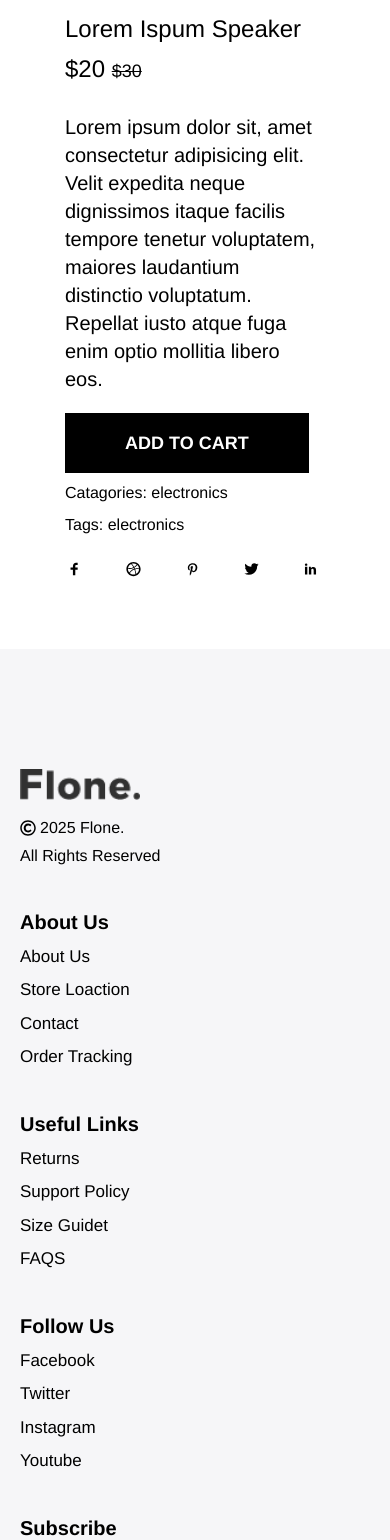
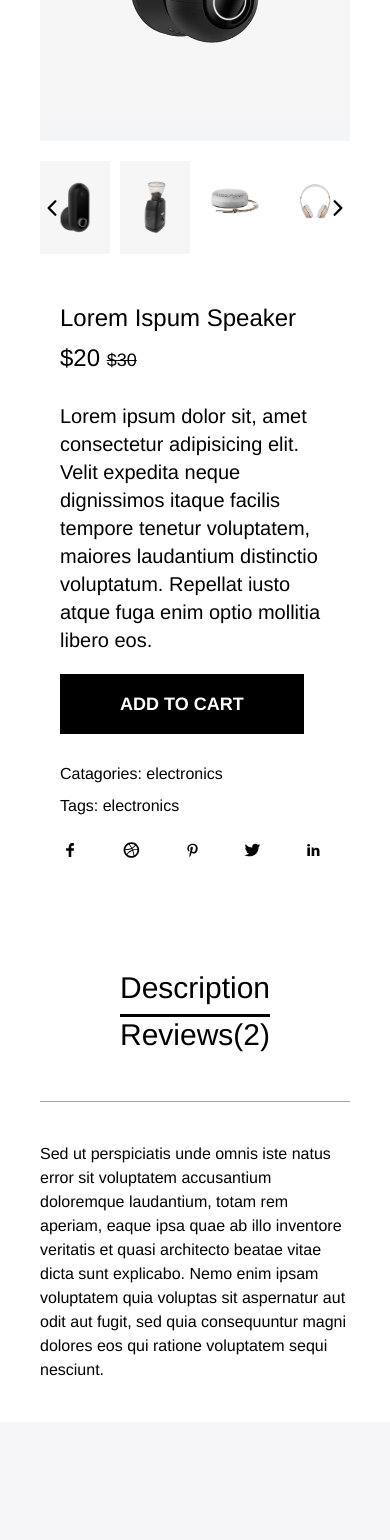
Before and after one commit to Irfan-alyy/Ecommerce-Store, a React (Vite) app: page /product/1 in a window 390 px wide. Shown: the part 432-1972 px from the top of the page. Built offline with nearby package versions, Linux system fonts and the light colour scheme; a web font is replaced by a local one.

Commit message:
Product page completed, includes product, description and review section

```diff
--- a/src/components/Product/Product.jsx
+++ b/src/components/Product/Product.jsx
@@ -7,12 +7,24 @@ import image4 from "../../assets/product2.jpg";
 
 import { IoIosArrowBack } from "react-icons/io";
 import { IoIosArrowForward } from "react-icons/io";
+import { CiStar } from "react-icons/ci";
+import { FaStar } from "react-icons/fa";
 import BasicButton from "../../ui/components/Button";
-import { TiSocialDribbble, TiSocialFacebook, TiSocialLinkedin, TiSocialPinterest, TiSocialTwitter } from "react-icons/ti";
+import {motion, AnimatePresence} from "framer-motion"
+import {
+  TiSocialDribbble,
+  TiSocialFacebook,
+  TiSocialLinkedin,
+  TiSocialPinterest,
+  TiSocialTwitter,
+} from "react-icons/ti";
+import { borderBottom } from "@mui/system";
+import RatingForm from "./RatingForm";
 
 const Product = () => {
   const [startIndex, setStartIndex] = useState(0);
-  const [currentPic, setCurrentPic] = useState(0);
+  const [currentPic, setCurrentPic] = useState(image1);
+  const [isDescriptionVisible, setDescriptionVisble] = useState(true);
   const images = [image1, image2, image3, image4];
   const visibleCount = 4;
 
@@ -39,35 +51,41 @@ const Product = () => {
   };
 
   return (
-    <div className="flex  items-center justify-center px-40">
+    <div className="px-10 sm:px-20 md:px-30 xl:px-40">
       <div className="justify-center h-auto bg-white rounded-xl py-10 lg:py-25  ">
-        <div className="flex flex-col md:flex-row  py-5 lg:py-10 gap-15">
-          <div className=" flex md:flex-col ">
-            <div className=" relative flex w-full h-auto bg-[rgb(246,246,246)] items-center justify-center">
-              <img src={image1} alt="" className="w-full " />
-              <p className=" absolute top-5 left-5 bg-[rgb(250,107,255)] px-2 rounded text-sm">-30%</p>
+        <div className="flex flex-col lg:flex-row  py-5 lg:py-10 gap-5 md:gap-10 lg:gap-15">
+          <div className=" flex flex-col ">
+            <div className=" relative flex w-full h-auto  bg-[rgb(246,246,246)] items-center justify-center">
+              <img
+                src={currentPic}
+                alt="product"
+                className=" w-full md:w-1/2"
+              />
+              <p className=" absolute top-5 left-5 bg-[rgb(250,107,255)] px-2 rounded text-sm">
+                -30%
+              </p>
             </div>
 
             <div className="relative w-full max-w-3xl mx-auto overflow-hidden group">
               <IoIosArrowBack
                 onClick={handlePrev}
-                className=" group-hover:hidden text-2xl absolute rotate-90 md:rotate-0 -translate-x-1/2 md:translate-x-0 left-1/2 -top-2   md:left-0 md:top-1/2 md:-translate-y-1/2 "
+                className=" group-hover:hidden text-2xl absolute    left-0 top-1/2 -translate-y-1/2 "
               />
-              <div className="w-full flex flex-col md:flex-row items-center justify-between gap-2 py-5">
+              <div className="w-full flex flex-row items-center justify-between gap-2 py-5">
                 {getVisibleImages().map((src, idx) => (
                   <img
                     key={idx}
                     src={src}
                     alt={`img-${idx}`}
                     className="w-[22.5%] object-cover transition-all  duration-500 "
-                    onClick={() => setCurrentPic(idx)}
+                    onClick={() => setCurrentPic(src)}
                   />
                 ))}
               </div>
 
               <IoIosArrowForward
                 onClick={handleNext}
-                className="text-2xl absolute right-1/2 bottom-0 rotate-90 translate-x-1/2 md:translate-x-0 md:rotate-0 md:right-0 md:top-1/2 md:-translate-y-1/2 "
+                className="text-2xl absolute right-0 top-1/2 -translate-y-1/2 "
               />
             </div>
           </div>
@@ -86,20 +104,90 @@ const Product = () => {
               </p>
               <hr className="hidden md:block text-[#7d7d7dcb] pb-5  md:pb-10" />
               <BasicButton text="ADD TO CART" />
-              <p className="leading-10">Catagories: electronics</p>
+              <p className="leading-10 pt-5">Catagories: electronics</p>
               <p>Tags: electronics</p>
 
               <div className="flex gap-10 mt-5">
-                <TiSocialFacebook className="text-2xl"/>
-                <TiSocialDribbble className="text-2xl"/>
-                <TiSocialPinterest className="text-2xl"/>
-                <TiSocialTwitter className="text-2xl"/>
-                <TiSocialLinkedin className="text-2xl"/>
+                <TiSocialFacebook className="text-2xl cursor-pointer" />
+                <TiSocialDribbble className="text-2xl cursor-pointer" />
+                <TiSocialPinterest className="text-2xl cursor-pointer" />
+                <TiSocialTwitter className="text-2xl cursor-pointer" />
+                <TiSocialLinkedin className="text-2xl cursor-pointer" />
               </div>
             </div>
           </div>
         </div>
       </div>
+      <div className="w-full py-10 md:py-0 border-[#9d9b9bec] border-b-1">
+        <div className="text-center">
+          <button
+            className={`text-3xl pb-2 mx-5 ${
+              isDescriptionVisible && "border-b-3"
+            }`}
+            onClick={() => setDescriptionVisble(true)}
+          >
+            Description
+          </button>
+          <button
+            className={`text-3xl pb-2 mx-5 ${
+              isDescriptionVisible || "border-b-3"
+            }`}
+            onClick={() => setDescriptionVisble(false)}
+          >
+            Reviews(2)
+          </button>
+        </div>
+      </div>
+      <AnimatePresence mode="wait">
+      <div className="w-full py-10 h-auto">
+        {isDescriptionVisible?(<motion.div
+      key="description"
+      initial={{ opacity: 0, y: 20 }}
+      animate={{ opacity: 1, y: 0 }}
+      exit={{ opacity: 0, y: -20 }}
+      transition={{ duration: 0.3 }}
+    >
+          <p >
+          Sed ut perspiciatis unde omnis iste natus error sit voluptatem
+          accusantium doloremque laudantium, totam rem aperiam, eaque ipsa quae
+          ab illo inventore veritatis et quasi architecto beatae vitae dicta
+          sunt explicabo. Nemo enim ipsam voluptatem quia voluptas sit
+          aspernatur aut odit aut fugit, sed quia consequuntur magni dolores eos
+          qui ratione voluptatem sequi nesciunt.
+          </p>
+        </motion.div>):(
+       <motion.div
+       key="reviews"
+       initial={{ opacity: 0, y: 20 }}
+       animate={{ opacity: 1, y: 0 }}
+       exit={{ opacity: 0, y: -20 }}
+       transition={{ duration: 0.3 }}
+       className="flex flex-col lg:flex-row gap-5 items-center"
+     >
+      <div className="flex flex-col lg:flex-row gap-5">
+          <div className="flex flex-col lg:flex-row gap-5 w-7/12">
+            <img src={image1} alt="user" className="w-20 h-20" />
+            <div className="flex flex-col gap-4 ">
+            <div className=" w-full flex flex-wrap items-center gap-5 py-10">
+              <h3 className="flex-shrink-1">User Name</h3>
+              <span className="flex gap-1">
+                {[...Array(5)].map((_, ind) => (
+                  <FaStar className={`${ind < 4 ? "text-yellow-400" : ""}`} />
+                ))}
+              </span>
+            </div>
+            <p className="max-w-lg">
+              Vestibulum ante ipsum primis aucibus orci luctustrices posuere
+              cubilia Curae Suspendisse viverra ed viverra. Mauris ullarper
+              euismod vehicula. Phasellus quam nisi, congue id nulla.
+            </p>
+          </div>
+          </div>
+           <RatingForm />
+           </div>
+        </motion.div>)}
+      </div>
+        </AnimatePresence>
     </div>
   );
 };
--- /dev/null
+++ b/src/components/Product/RatingForm.jsx
@@ -0,0 +1,77 @@
+import { use, useRef, useState } from "react";
+import { FaStar } from "react-icons/fa";
+
+const RatingForm = () => {
+  const [rating, setRating] = useState(5);
+  const nameRef = useRef();
+  const emailRef = useRef();
+  const messageRef = useRef();
+
+  const handleSubmit = (e) => {
+    e.preventDefault();
+    const review = {
+      name: nameRef.current.value,
+      email: emailRef.current.value,
+      message: messageRef.current.value,
+      rating: rating,
+    };
+    console.log(review);
+    e.target.reset()
+  };
+  return (
+    <div className="">
+      <form onSubmit={handleSubmit}>
+        <div className="flex flex-col gap-2">
+          <h3 className="font-semibold">Add a Review</h3>
+          <div className="flex items-center gap-5">
+            <h3>Your Rating:</h3>
+            <span className="flex gap-1">
+              {[...Array(5)].map((_, ind) => (
+                <FaStar
+                  className={`${ind < rating ? "text-yellow-400" : ""}`}
+                  onClick={() => setRating(ind + 1)}
+                />
+              ))}
+            </span>
+          </div>
+          <span className="flex gap-3 flex-col md:flex-row">
+            <input
+              ref={nameRef}
+              type="text"
+              required
+              name="name"
+              id="name"
+              placeholder="Name"
+              className="px-5 py-2 border-2 rounded border-gray-300 max-w-70"
+            />
+            <input
+              ref={emailRef}
+              type="email"
+              required
+              name="email"
+              id="emial"
+              placeholder="Email"
+              className="px-5 py-2 border-2 rounded border-gray-300 max-w-70"
+            />
+          </span>
+          <textarea
+            ref={messageRef}
+            required
+            name="message"
+            id="msg"
+            className="px-5 py-2 border-2 rounded border-gray-300 h-40 md:h-20 md:h-30 w-70 md:w-125"
+            placeholder="Message"
+          />
+          <button
+            type="submit"
+            className="shop-btn px-12 py-3 bg-[rgb(167,73,255)] text-white text-md  font-semibold  cursor-pointer w-fit my-3"
+          >
+            Submit
+          </button>
+        </div>
+      </form>
+    </div>
+  );
+};
+
+export default RatingForm;
--- a/src/ui/components/Button.jsx
+++ b/src/ui/components/Button.jsx
@@ -1,7 +1,7 @@
 import "./ButtonStyle.css"
 const BasicButton = ({text}) => {
     return (<>
-    <button className="shop-btn px-15 py-4 bg-black text-white text-lg font-semibold  w-fit">
+    <button className="shop-btn px-15 py-4 bg-black text-white text-lg font-semibold  cursor-pointer w-fit">
                      {text}
                     </button>
                     </>  );
```
